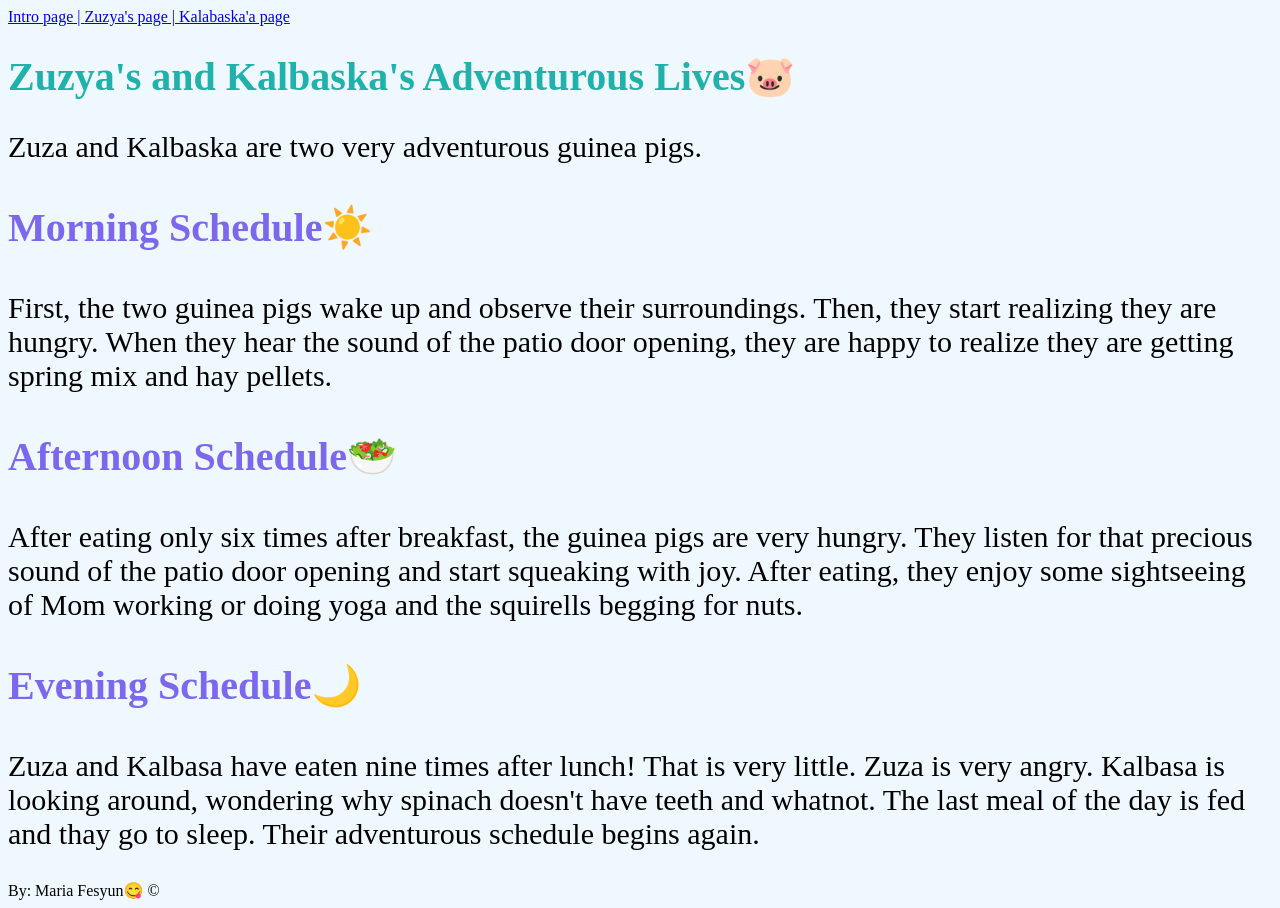
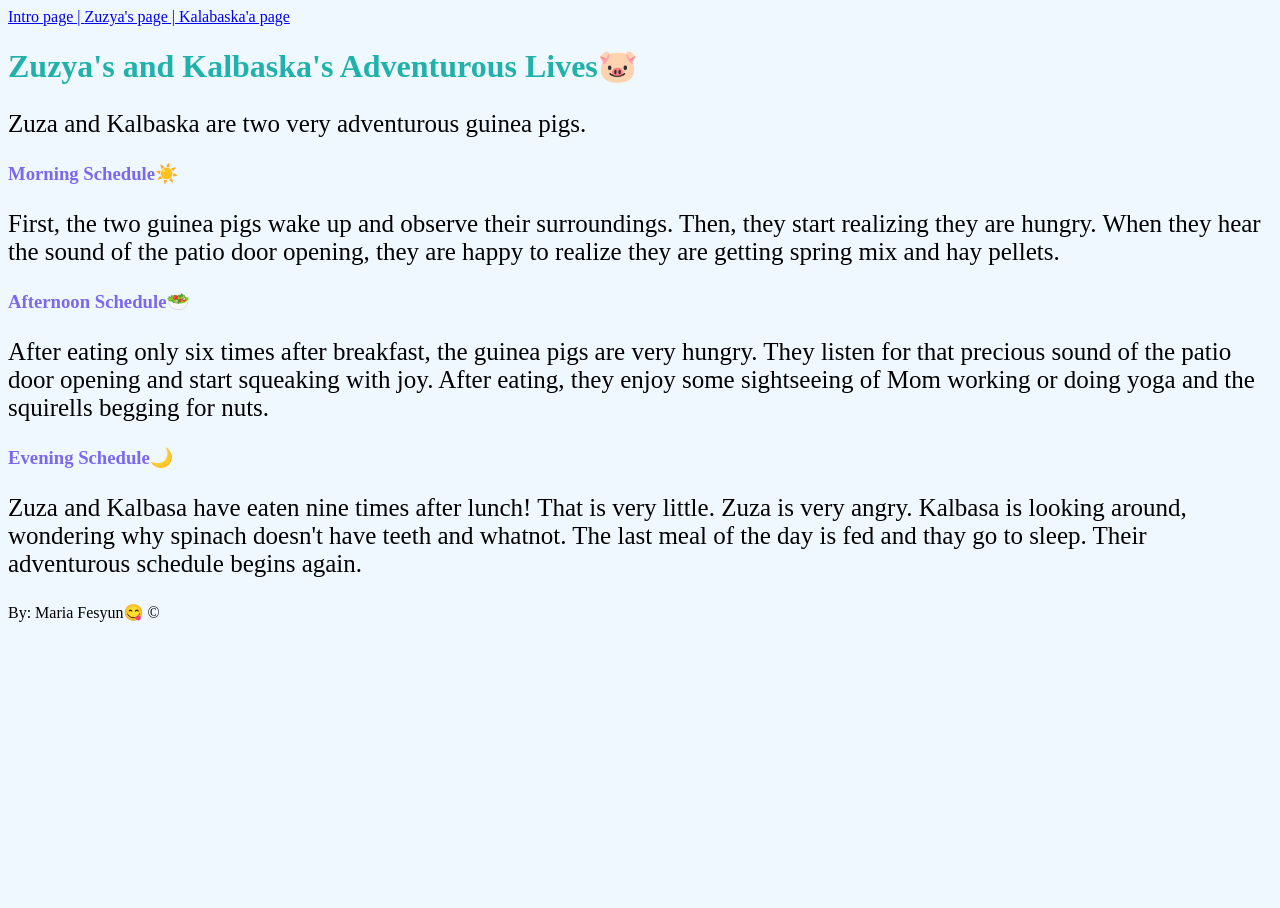
Before and after one commit to mfesyun/mfesyun.github.io, a plain HTML site: page index.html in a window 1280 px wide. After the commit the page ends 800 px from the top, so only its background shows below. Drawn offline with Linux system fonts and the light colour scheme.

Commit message:
font size 2

```diff
--- a/main.css
+++ b/main.css
@@ -1,11 +1,11 @@
 h1 {
     color: lightseagreen;
-    font-size: 40px;
+
   }
 
   h3 {
     color: mediumslateblue;
-    font-size: 40px;
+
   }
 
   body {
@@ -13,6 +13,6 @@ h1 {
 
   }
   p {
-    font-size: 30px;
+    font-size: 25px;
     color: black;
   }
```
